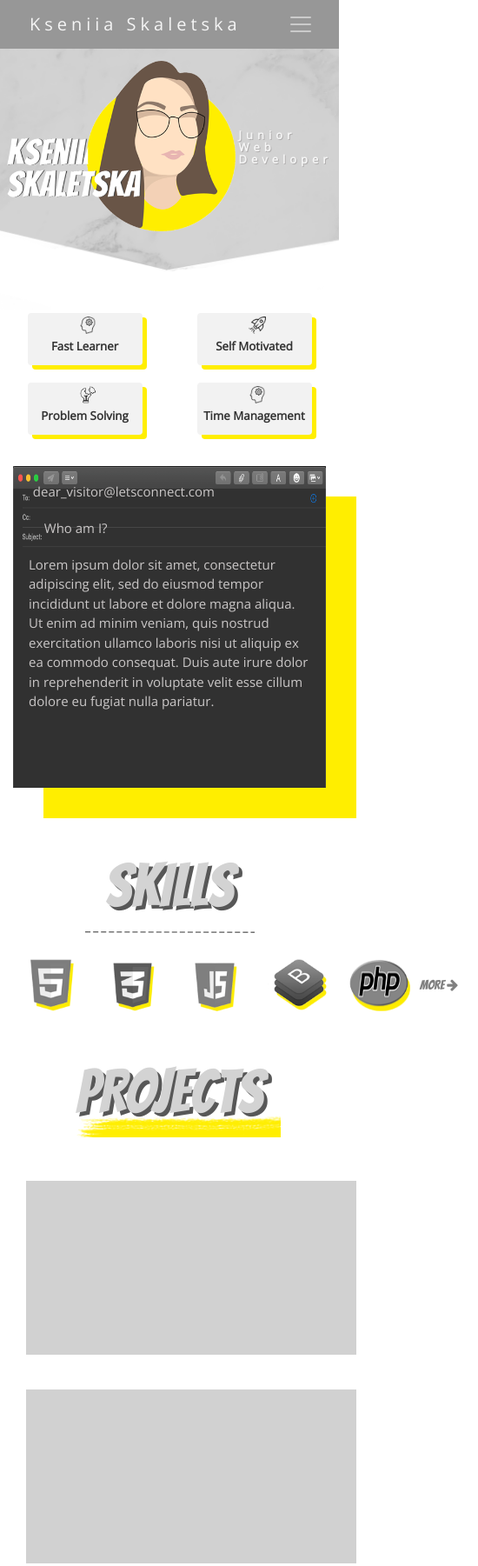
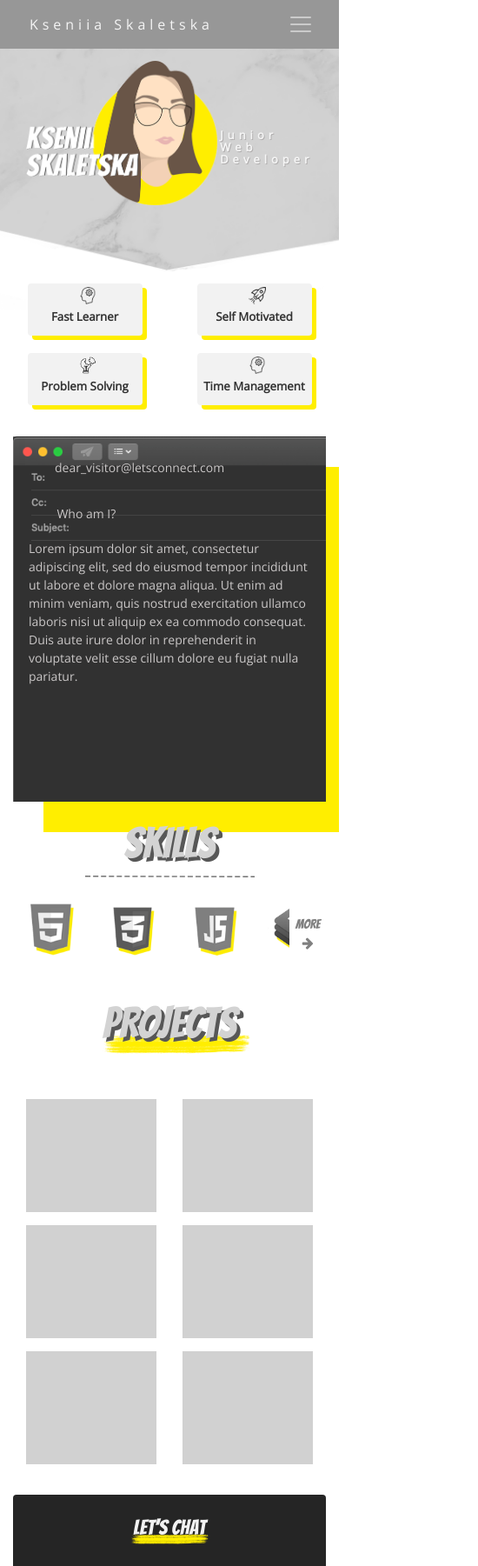
Before and after one commit to Kseniask/portfolio_cv, a plain HTML site: page index.html in a window 390 px wide. Shown: the top 1801 px of the page at 87% size, 550 px wide, since content can reach past the window. Drawn offline with nearby package versions, Linux system fonts and the light colour scheme; some packages are replaced by stand-ins of ours; a script that the page names is missing.

Commit message:
transferred responsive css ot diff file and updated responsivness of 'about_me' section

```diff
--- /dev/null
+++ b/css/responsive.css
@@ -0,0 +1,137 @@
+@media only screen and (max-width: 1200px) {
+  #header {
+    height: 400px;
+    z-index: -1;
+  }
+}
+@media only screen and (max-width: 768px) {
+  #header {
+    height: 300px;
+  }
+  .junior-text {
+    font-size: small;
+    line-height: 14px;
+  }
+  .project {
+    width: 70px;
+    height: 70px;
+  }
+
+  .email_text {
+    margin-left: 0;
+    height: 450px !important;
+    width: 100% !important;
+  }
+  .text_email {
+    padding-top: 2%;
+  }
+  .subject {
+    padding-top: 2.5% !important;
+  }
+  .dots {
+    display: none;
+  }
+  .trait {
+    width: 100%;
+    margin-top: 20px;
+    height: 60px;
+  }
+  .trait img {
+    width: 20px;
+  }
+  .intro {
+    height: 70%;
+  }
+  .intro img {
+    width: 250px;
+  }
+}
+@media only screen and (max-width: 992px) {
+  .email_text {
+    height: 430px;
+    width: 85%;
+  }
+  .text_email {
+    width: 90%;
+  }
+  #about_me {
+    height: 500px !important;
+  }
+  .to {
+    padding-left: 1.5%;
+    padding-top: 5.5%;
+  }
+  .subject {
+    padding-left: 5.5%;
+    padding-top: 3.1%;
+  }
+  .project {
+    width: 200px;
+    height: 200px;
+  }
+  #email_form {
+    height: 400px;
+  }
+  #email_form img {
+    display: none !important;
+  }
+  .mail-form {
+    margin: 0;
+    display: inline-block;
+    width: 100%;
+  }
+}
+/* @media only screen and (max-width: ) {
+  } */
+@media only screen and (max-width: 576px) {
+  .navbar-brand {
+    font-size: medium;
+  }
+  .intro img {
+    height: 180px;
+    width: 220px;
+  }
+  #traits {
+    margin-top: -50px;
+  }
+  .email_text {
+    height: 420px !important;
+    background-size: 700px;
+    background-position: top left;
+  }
+  .text_email {
+    padding-top: 2%;
+    font-size: 14px;
+    width: 90%;
+  }
+  .to {
+    padding-left: 30px;
+  }
+  .subject {
+    padding-top: 5% !important;
+    padding-left: 10%;
+  }
+  .skills_text {
+    font-size: 50px;
+  }
+  .skills {
+    width: 100%;
+  }
+  .projects_text {
+    background-size: 170px;
+    background-position-y: 50px;
+
+    font-size: 50px;
+  }
+  .project {
+    width: 100%;
+    height: 130px;
+    margin-bottom: 15px;
+  }
+  #projects {
+    margin-bottom: 20px;
+  }
+  .bg_circles {
+    display: none;
+  }
+}
--- a/css/styles.css
+++ b/css/styles.css
@@ -41,7 +41,7 @@
 }
 
 #about_me {
-  height: 70vh;
+  height: 600px;
 }
 
 .rectangle {
@@ -249,88 +249,3 @@
 ::placeholder {
   font-size: small;
 }
-
-@media only screen and (max-width: 1200px) {
-  #header {
-    height: 400px;
-    z-index: -1;
-  }
-}
-@media only screen and (max-width: 768px) {
-  #header {
-    height: 300px;
-  }
-  .junior-text {
-    font-size: small;
-    line-height: 14px;
-  }
-  .project {
-    width: 70px;
-    height: 70px;
-  }
-
-  .email_text {
-    margin-left: 0;
-    height: 370px !important;
-    width: 100% !important;
-  }
-  .subject {
-    padding-top: 1% !important;
-  }
-  .dots {
-    display: none;
-  }
-  .trait {
-    width: 100%;
-    margin-top: 20px;
-    height: 60px;
-  }
-  .trait img {
-    width: 20px;
-  }
-  .intro {
-    height: 70%;
-  }
-  .intro img {
-    width: 270px;
-  }
-}
-@media only screen and (max-width: 992px) {
-  .email_text {
-    height: 430px;
-    width: 85%;
-  }
-  .text_email {
-    width: 90%;
-  }
-  #about_me {
-    height: 500px !important;
-  }
-  .to {
-    padding-left: 1.5%;
-    padding-top: 5.5%;
-  }
-  .subject {
-    padding-left: 5.5%;
-    padding-top: 3.1%;
-  }
-  .project {
-    width: 200px;
-    height: 200px;
-  }
-  #email_form {
-    height: 400px;
-  }
-  #email_form img {
-    display: none !important;
-  }
-  .mail-form {
-    margin: 0;
-    display: inline-block;
-    width: 100%;
-  }
-}
-@media only screen and (max-width: 576px) {
-}
-@media only screen and (max-width: 375px) {
-}
--- a/index.html
+++ b/index.html
@@ -16,6 +16,8 @@
     />
     <link rel="stylesheet" type="text/css" href="//fonts.googleapis.com/css?family=Bangers" />
     <link rel="stylesheet" href="css/styles.css" />
+    <link rel="stylesheet" href="css/responsive.css" />
+
     <link rel="stylesheet" href="https://cdnjs.cloudflare.com/ajax/libs/font-awesome/4.7.0/css/font-awesome.min.css">
     <script
   src="https://code.jquery.com/jquery-3.5.1.js"
```
